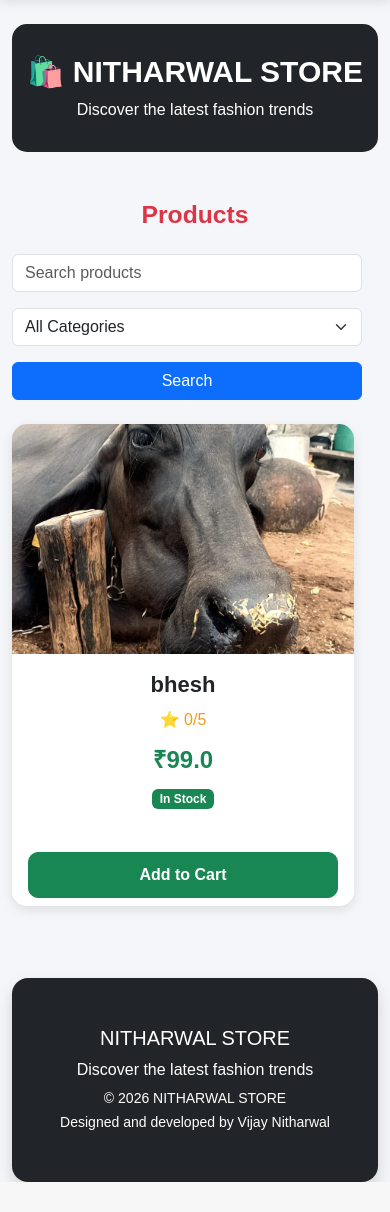
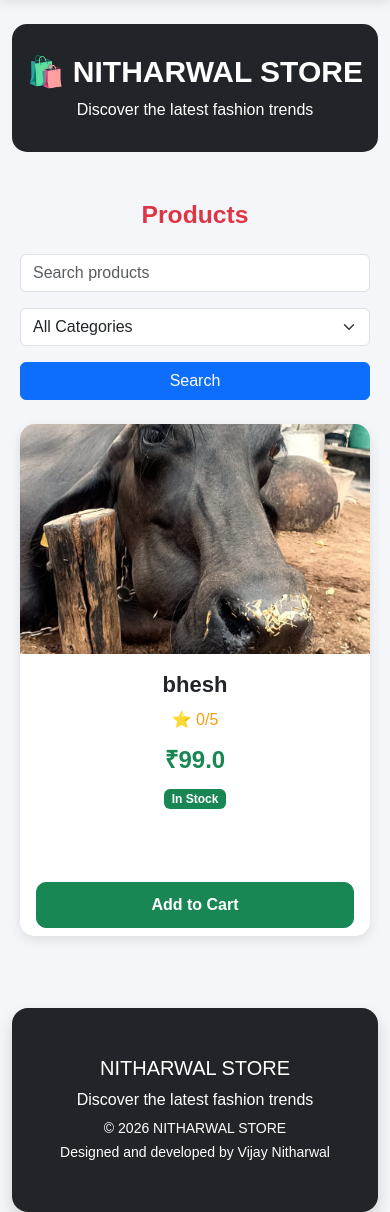
Before and after one commit to vijaychoudhary11/E-commerce, a Flask app: page / in a window 390 px wide. Shown: the part 56-1268 px from the top of the page. Before the commit the page ends 1238 px from the top, so only its background shows below. Run offline with Flask 3, Linux system fonts and the light colour scheme; data comes from the database, SQL or seed files in the repository; data that the repository does not hold is empty.

Commit message:
Fix mobile layout

```diff
--- a/static/css/style.css
+++ b/static/css/style.css
@@ -279,3 +279,21 @@ body{
 *{
     max-width:100%;
 }
+
+.container{
+    max-width:100% !important;
+}
+
+.row{
+    margin-left:0 !important;
+    margin-right:0 !important;
+}
+
+[class*="col-"]{
+    padding-left:8px;
+    padding-right:8px;
+}
+
+.card{
+    width:100%;
+}
--- a/templates/products.html
+++ b/templates/products.html
@@ -135,7 +135,7 @@
 
 <div class="col-12 col-sm-6 col-lg-4 mb-4">
 
-<div class="card product-card-h-100">
+<div class="card h-100 product-card">
 
 {% if product.image_1 %}
 
```
